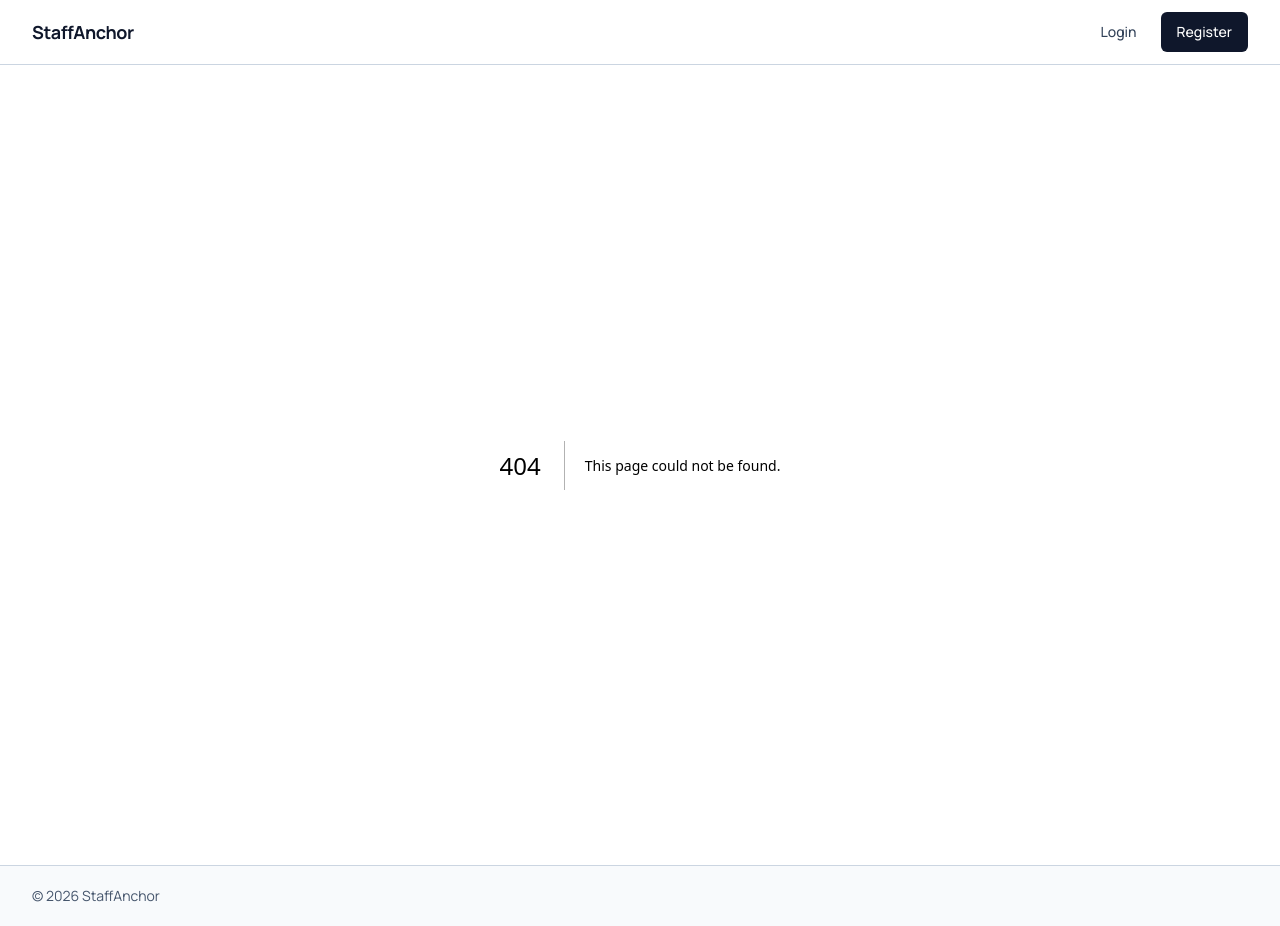
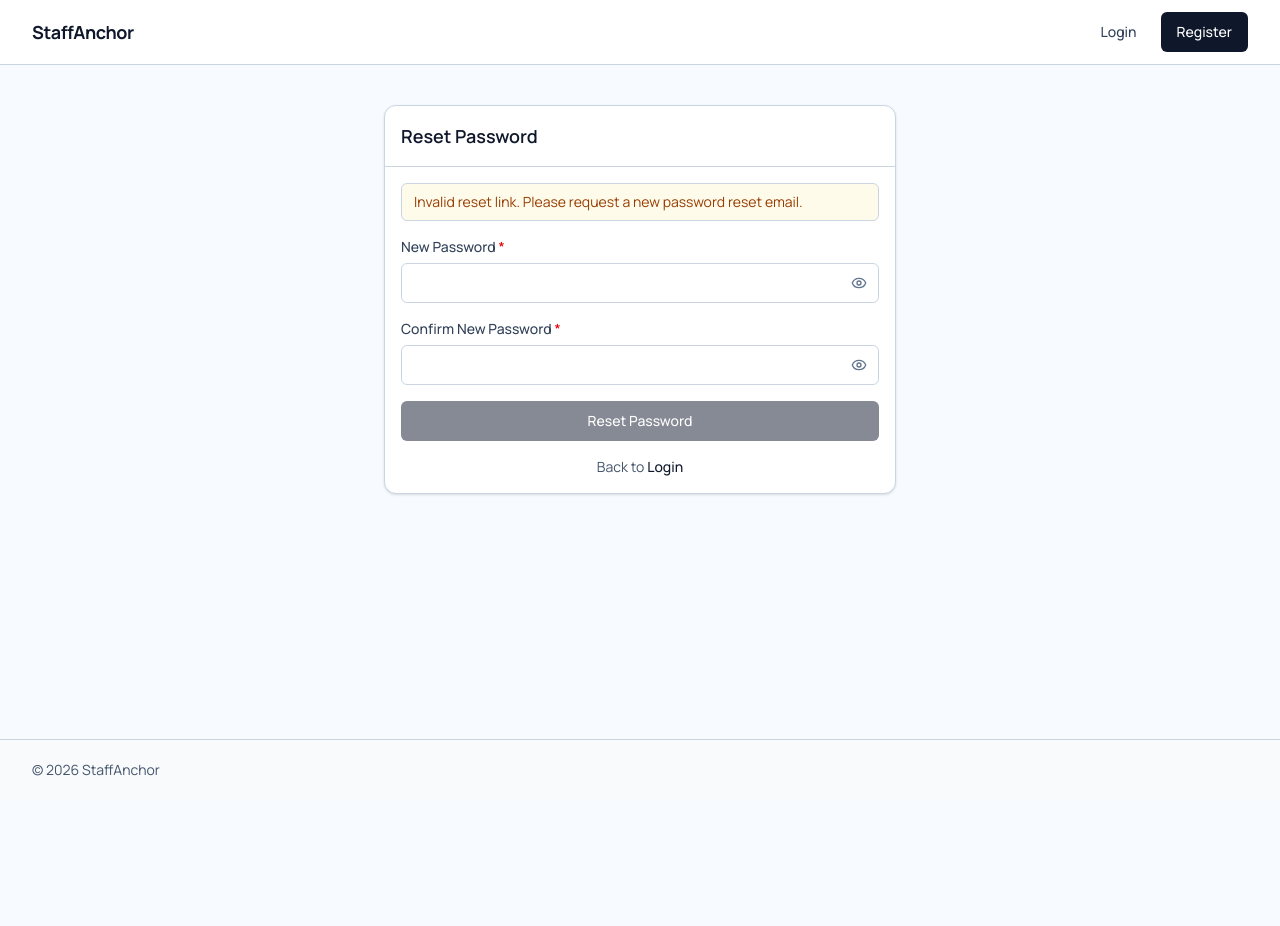
Before and after one commit to StaffAnchor/jobs-staffanchor, a Next.js app: page /reset-password in a window 1280 px wide. Before the commit this address had no page. After the commit the page ends 800 px from the top, so only its background shows below. Built offline with nearby package versions, Linux system fonts and the light colour scheme; no server answers.

Commit message:
feat: forgot pass

```diff
--- /dev/null
+++ b/src/app/(auth)/forgot-password/page.tsx
@@ -0,0 +1,56 @@
+"use client";
+
+import Link from "next/link";
+import { useMutation } from "@tanstack/react-query";
+import { useForm } from "react-hook-form";
+import { zodResolver } from "@hookform/resolvers/zod";
+import { toast } from "sonner";
+import { authApi } from "@/modules/auth/api";
+import { forgotPasswordSchema, type ForgotPasswordFormValues } from "@/modules/auth/schema";
+import { getApiErrorMessage } from "@/modules/shared/error";
+import { Card, CardContent, CardHeader, CardTitle } from "@/components/ui/card";
+import { Input } from "@/components/ui/input";
+import { Button } from "@/components/ui/button";
+import { FormField } from "@/components/forms/form-field";
+
+export default function ForgotPasswordPage() {
+  const form = useForm<ForgotPasswordFormValues>({
+    resolver: zodResolver(forgotPasswordSchema),
+    mode: "onChange",
+    defaultValues: {
+      email: "",
+    },
+  });
+
+  const mutation = useMutation({
+    mutationFn: authApi.forgotPassword,
+    onSuccess: (data) => {
+      toast.success(data.message);
+      form.reset();
+    },
+    onError: (error) => toast.error(getApiErrorMessage(error, "Failed to send reset link")),
+  });
+
+  return (
+    <main className="mx-auto flex w-full max-w-xl px-4 py-10 sm:px-6 lg:px-8">
+      <Card className="w-full">
+        <CardHeader>
+          <CardTitle>Forgot Password</CardTitle>
+        </CardHeader>
+        <CardContent>
+          <form className="space-y-4" onSubmit={form.handleSubmit((values) => mutation.mutate(values))}>
+            <FormField label="Email" required error={form.formState.errors.email?.message}>
+              <Input type="email" {...form.register("email")} />
+            </FormField>
+            <Button className="w-full" disabled={!form.formState.isValid || mutation.isPending} type="submit">
+              Send Reset Link
+            </Button>
+          </form>
+          <p className="mt-4 text-center text-sm text-slate-600">
+            Remembered your password? <Link href="/login" className="font-medium text-slate-900">Back to Login</Link>
+          </p>
+        </CardContent>
+      </Card>
+    </main>
+  );
+}
--- a/src/app/(auth)/login/page.tsx
+++ b/src/app/(auth)/login/page.tsx
@@ -105,6 +105,11 @@ export default function LoginPage() {
                 </button>
               </div>
             </FormField>
+            <div className="text-right text-sm">
+              <Link href="/forgot-password" className="font-medium text-slate-900 hover:underline">
+                Forgot password?
+              </Link>
+            </div>
             {form.formState.errors.root?.message ? (
               <p className="rounded-md border border-red-200 bg-red-50 px-3 py-2 text-sm text-red-700">
                 {form.formState.errors.root.message}
--- /dev/null
+++ b/src/app/(auth)/reset-password/page.tsx
@@ -0,0 +1,125 @@
+"use client";
+
+import Link from "next/link";
+import { useMemo, useState } from "react";
+import { useRouter } from "next/navigation";
+import { useMutation } from "@tanstack/react-query";
+import { useForm } from "react-hook-form";
+import { zodResolver } from "@hookform/resolvers/zod";
+import { Eye, EyeOff } from "lucide-react";
+import { toast } from "sonner";
+import { authApi } from "@/modules/auth/api";
+import { resetPasswordSchema, type ResetPasswordFormValues } from "@/modules/auth/schema";
+import { getApiErrorMessage, getStatus } from "@/modules/shared/error";
+import { Card, CardContent, CardHeader, CardTitle } from "@/components/ui/card";
+import { Input } from "@/components/ui/input";
+import { Button } from "@/components/ui/button";
+import { FormField } from "@/components/forms/form-field";
+
+export default function ResetPasswordPage() {
+  const router = useRouter();
+  const [showPassword, setShowPassword] = useState(false);
+  const [showConfirmPassword, setShowConfirmPassword] = useState(false);
+
+  const token = useMemo(() => {
+    if (typeof window === "undefined") {
+      return "";
+    }
+
+    const params = new URLSearchParams(window.location.search);
+    return params.get("token") ?? "";
+  }, []);
+
+  const form = useForm<ResetPasswordFormValues>({
+    resolver: zodResolver(resetPasswordSchema),
+    mode: "onChange",
+    defaultValues: {
+      password: "",
+      confirmPassword: "",
+    },
+  });
+
+  const mutation = useMutation({
+    mutationFn: (payload: { token: string; password: string }) => authApi.resetPassword(payload),
+    onSuccess: (data) => {
+      toast.success(data.message);
+      router.push("/login");
+    },
+    onError: (error) => {
+      const status = getStatus(error);
+      if (status === 410) {
+        toast.error("Reset link expired. Please request a new one.");
+        return;
+      }
+
+      toast.error(getApiErrorMessage(error, "Failed to reset password"));
+    },
+  });
+
+  return (
+    <main className="mx-auto flex w-full max-w-xl px-4 py-10 sm:px-6 lg:px-8">
+      <Card className="w-full">
+        <CardHeader>
+          <CardTitle>Reset Password</CardTitle>
+        </CardHeader>
+        <CardContent className="space-y-4">
+          {!token ? (
+            <div className="rounded-md border border-amber-200 bg-amber-50 px-3 py-2 text-sm text-amber-800">
+              Invalid reset link. Please request a new password reset email.
+            </div>
+          ) : null}
+          <form
+            className="space-y-4"
+            onSubmit={form.handleSubmit((values) =>
+              mutation.mutate({
+                token,
+                password: values.password,
+              })
+            )}
+          >
+            <FormField label="New Password" required error={form.formState.errors.password?.message}>
+              <div className="relative">
+                <Input type={showPassword ? "text" : "password"} className="pr-10" {...form.register("password")} />
+                <button
+                  type="button"
+                  onClick={() => setShowPassword((current) => !current)}
+                  className="absolute inset-y-0 right-0 flex w-10 items-center justify-center text-slate-500 hover:text-slate-700"
+                  aria-label={showPassword ? "Hide password" : "Show password"}
+                  aria-pressed={showPassword}
+                >
+                  {showPassword ? <EyeOff className="h-4 w-4" /> : <Eye className="h-4 w-4" />}
+                </button>
+              </div>
+            </FormField>
+
+            <FormField label="Confirm New Password" required error={form.formState.errors.confirmPassword?.message}>
+              <div className="relative">
+                <Input
+                  type={showConfirmPassword ? "text" : "password"}
+                  className="pr-10"
+                  {...form.register("confirmPassword")}
+                />
+                <button
+                  type="button"
+                  onClick={() => setShowConfirmPassword((current) => !current)}
+                  className="absolute inset-y-0 right-0 flex w-10 items-center justify-center text-slate-500 hover:text-slate-700"
+                  aria-label={showConfirmPassword ? "Hide password" : "Show password"}
+                  aria-pressed={showConfirmPassword}
+                >
+                  {showConfirmPassword ? <EyeOff className="h-4 w-4" /> : <Eye className="h-4 w-4" />}
+                </button>
+              </div>
+            </FormField>
+
+            <Button className="w-full" disabled={!token || !form.formState.isValid || mutation.isPending} type="submit">
+              Reset Password
+            </Button>
+          </form>
+          <p className="text-center text-sm text-slate-600">
+            Back to <Link href="/login" className="font-medium text-slate-900">Login</Link>
+          </p>
+        </CardContent>
+      </Card>
+    </main>
+  );
+}
--- a/src/modules/auth/api.ts
+++ b/src/modules/auth/api.ts
@@ -1,10 +1,13 @@
 import { axiosClient } from "@/lib/axios";
 import type {
   AccessTokenResponse,
+  ForgotPasswordInput,
   LoginInput,
+  MessageResponse,
   RegisterInput,
   RegisterResponse,
   ResendOtpInput,
+  ResetPasswordInput,
   VerifyEmailInput,
 } from "./types";
 
@@ -28,4 +31,14 @@ export const authApi = {
     const { data } = await axiosClient.post<AccessTokenResponse>("/auth/login", payload);
     return data;
   },
+
+  async forgotPassword(payload: ForgotPasswordInput) {
+    const { data } = await axiosClient.post<MessageResponse>("/auth/forgot-password", payload);
+    return data;
+  },
+
+  async resetPassword(payload: ResetPasswordInput) {
+    const { data } = await axiosClient.post<MessageResponse>("/auth/reset-password", payload);
+    return data;
+  },
 };
--- a/src/modules/auth/schema.ts
+++ b/src/modules/auth/schema.ts
@@ -26,7 +26,23 @@ export const loginSchema = z.object({
   password: z.string().min(8).max(100),
 });
 
+export const forgotPasswordSchema = z.object({
+  email: z.string().email(),
+});
+
+export const resetPasswordSchema = z
+  .object({
+    password: z.string().min(8).max(100),
+    confirmPassword: z.string().min(8).max(100),
+  })
+  .refine((value) => value.password === value.confirmPassword, {
+    path: ["confirmPassword"],
+    message: "Passwords do not match",
+  });
+
 export type RegisterFormValues = z.infer<typeof registerSchema>;
 export type VerifyEmailFormValues = z.infer<typeof verifyEmailSchema>;
 export type ResendOtpFormValues = z.infer<typeof resendOtpSchema>;
 export type LoginFormValues = z.infer<typeof loginSchema>;
+export type ForgotPasswordFormValues = z.infer<typeof forgotPasswordSchema>;
+export type ResetPasswordFormValues = z.infer<typeof resetPasswordSchema>;
```
Also changed, not shown: src/modules/auth/types.ts (+13 -0 lines).
